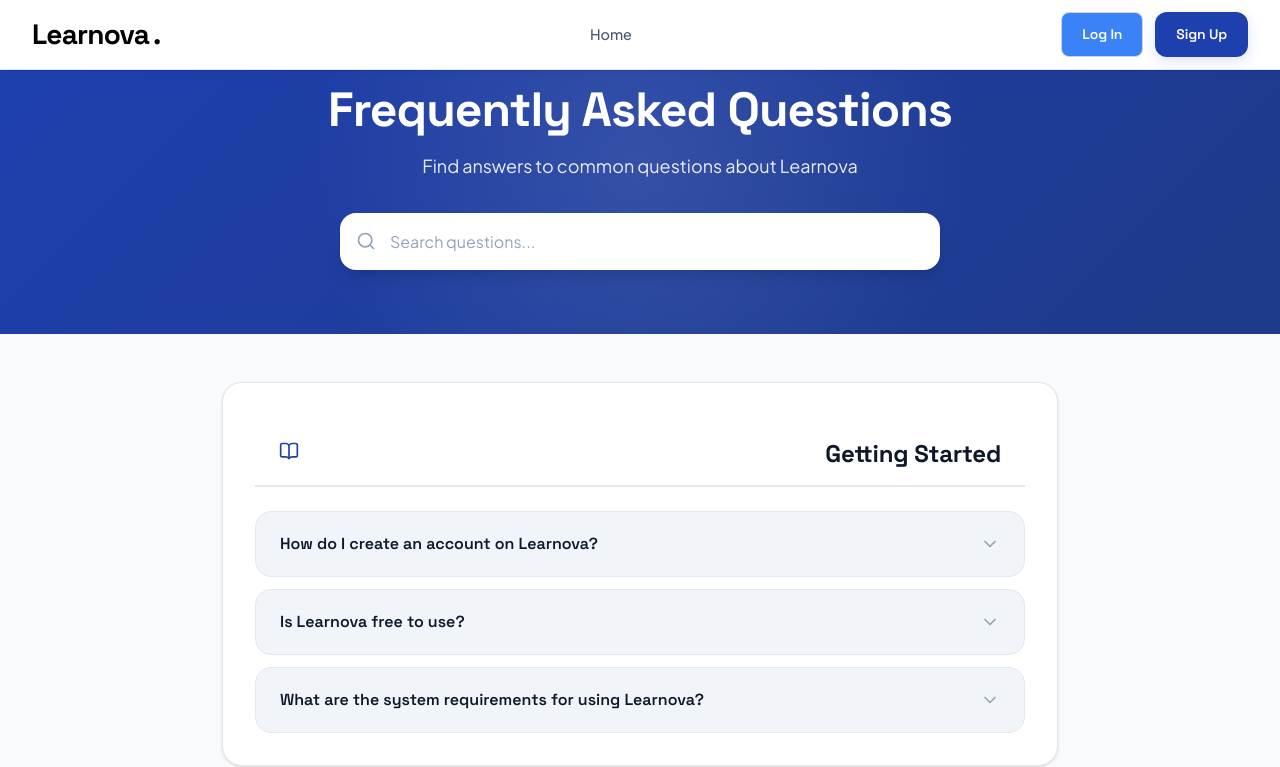
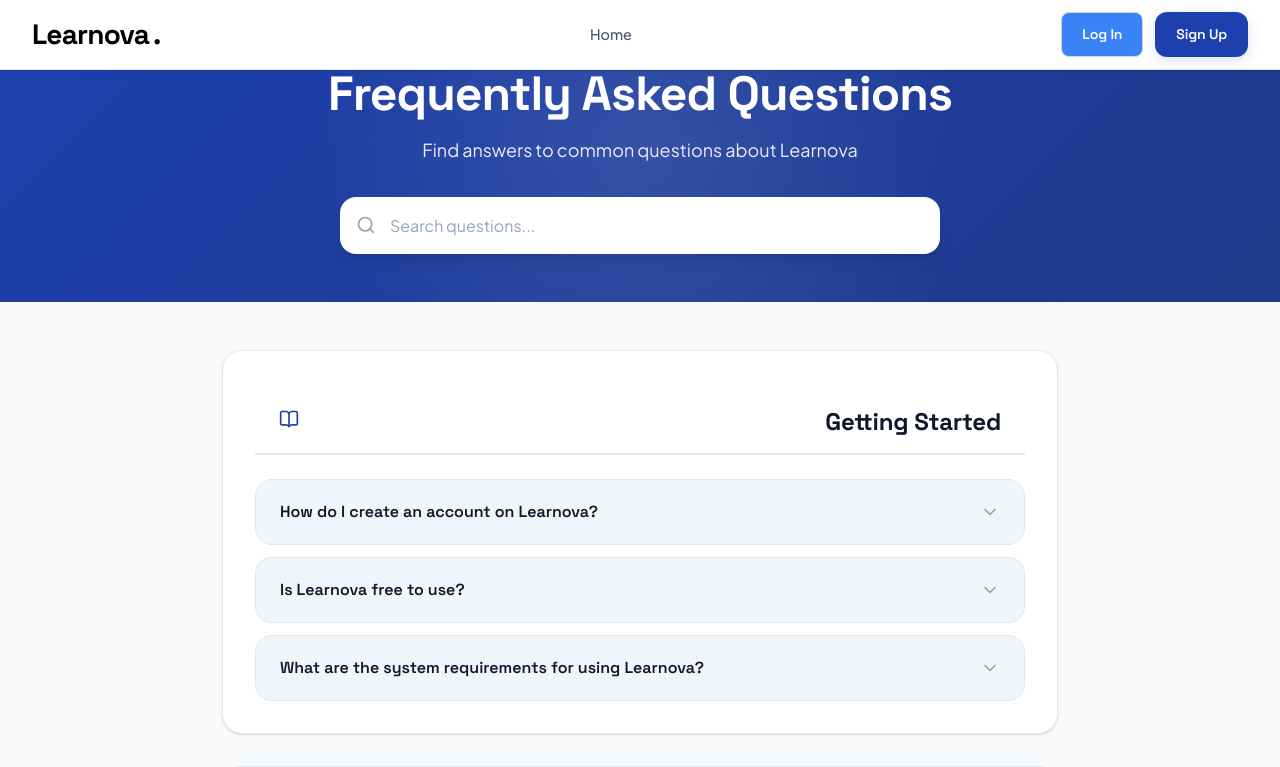
Before and after one commit to yassineBenAmor7/learnova-platform, a React app in the folder frontend/: page /faq in a window 1280 px wide. Shown: the top 767 px of the page. Built offline with nearby package versions, Linux system fonts and the light colour scheme; the HTML template or start-up script is replaced by a standard one.

Commit message:
style(terms): match header spacing with Help Center page
- Update header padding from 4rem to 5rem top
- Update header padding from 3rem to 4rem bottom
- Ensure consistent spacing across support pages
- Match visual hierarchy with Help Center

```diff
--- a/frontend/src/pages/FAQ.css
+++ b/frontend/src/pages/FAQ.css
@@ -5,7 +5,7 @@
 
 .faq-header {
   background: linear-gradient(135deg, var(--primary) 0%, var(--primary-dark) 100%);
-  padding: 5rem 2rem 4rem;
+  padding: 4rem 2rem 3rem;
   position: relative;
   overflow: hidden;
 }
```
